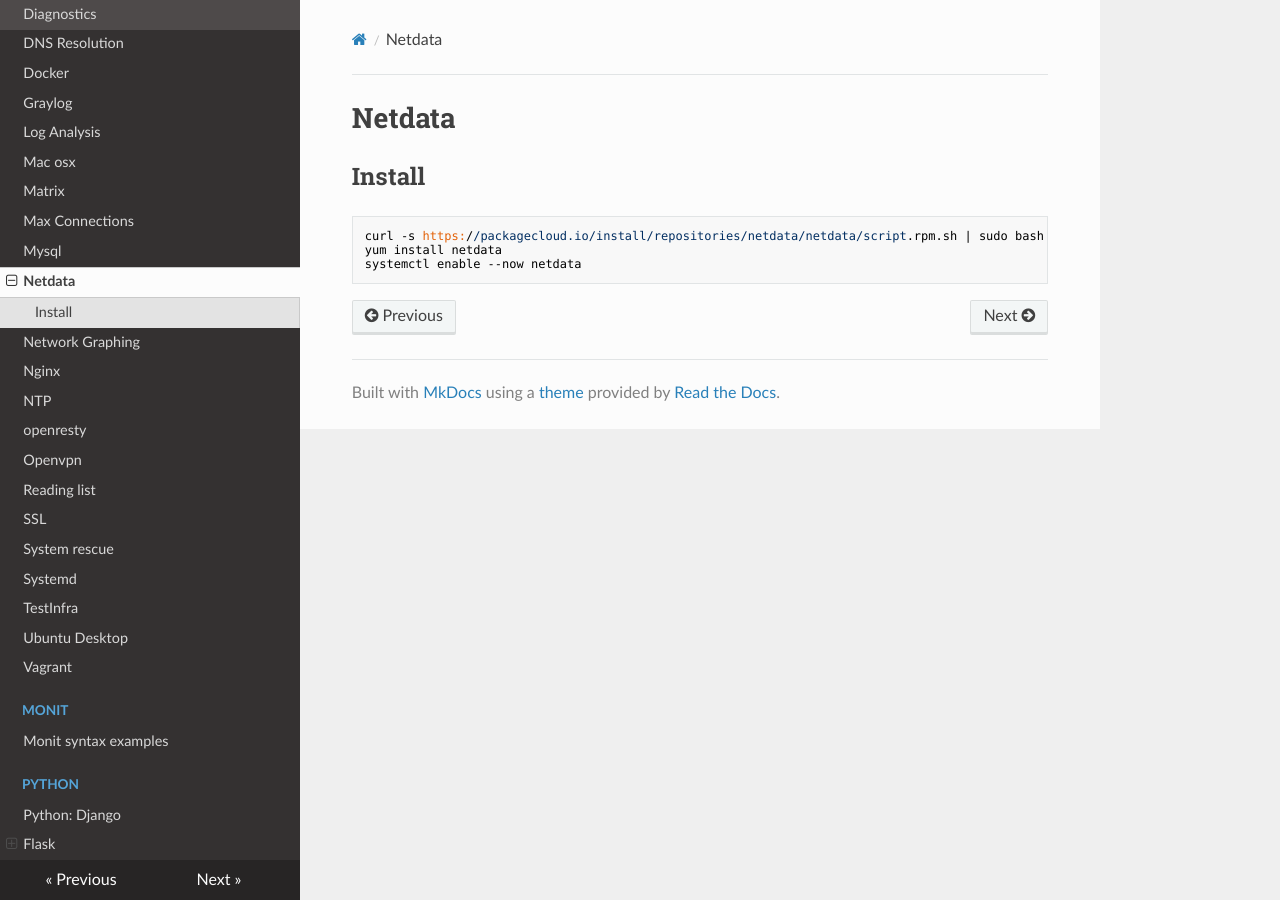
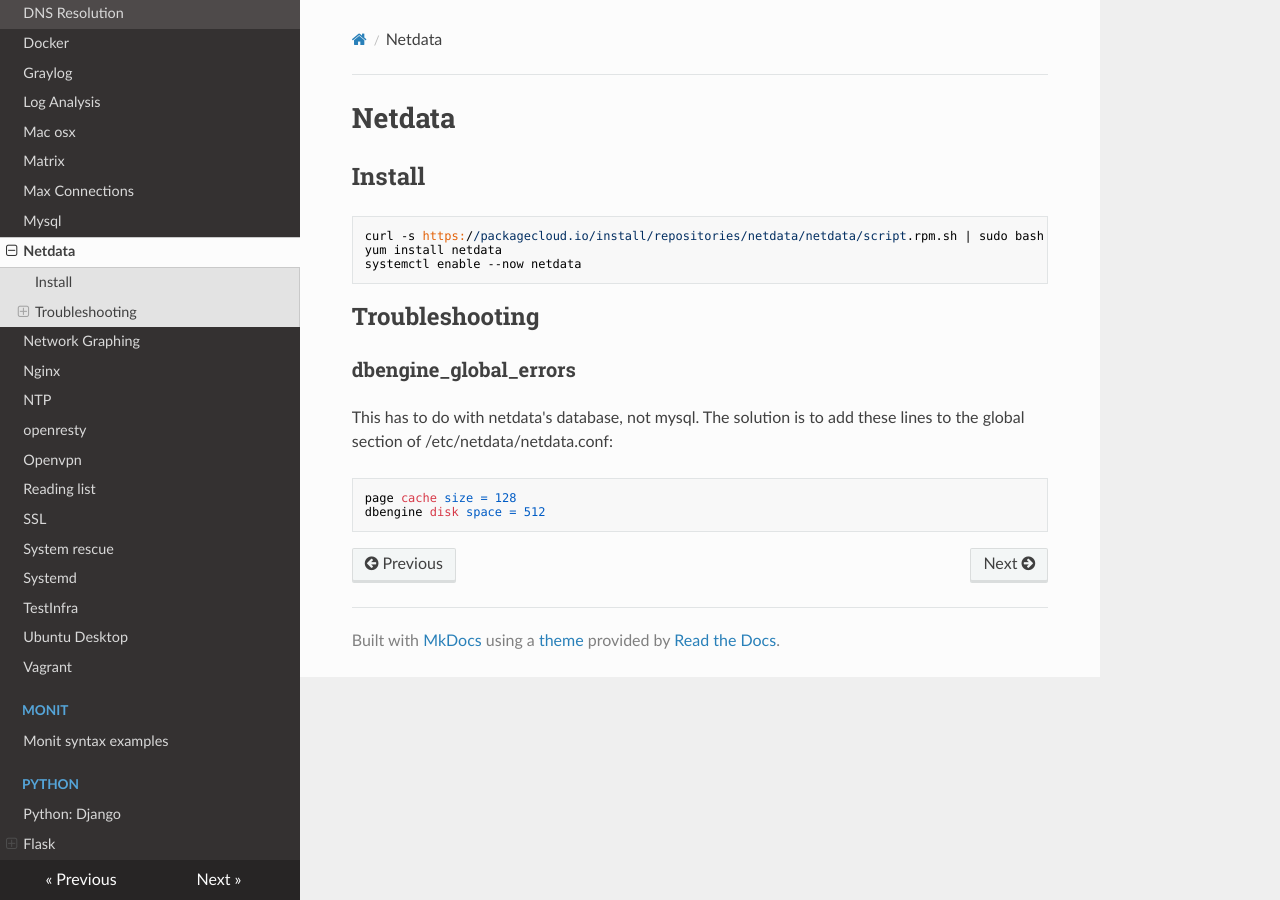
Before and after one commit to eagleeyec/icwiki, an MkDocs documentation site: the page built from docs/netdata.md, in a window 1280 px wide. Built offline with MkDocs 1.6.1, drawn with Linux system fonts in a browser that asks for light colours; nearby versions of some CDN libraries.

Commit message:
Adding troublshooting data about netdata

```diff
--- a/docs/netdata.md
+++ b/docs/netdata.md
@@ -5,3 +5,12 @@
 	curl -s https://packagecloud.io/install/repositories/netdata/netdata/script.rpm.sh | sudo bash
 	yum install netdata
 	systemctl enable --now netdata
+
+## Troubleshooting
+
+### dbengine_global_errors
+
+This has to do with netdata's database, not mysql. The solution is to add these lines to the global section of /etc/netdata/netdata.conf:
+
+	page cache size = 128
+    dbengine disk space = 512
```
